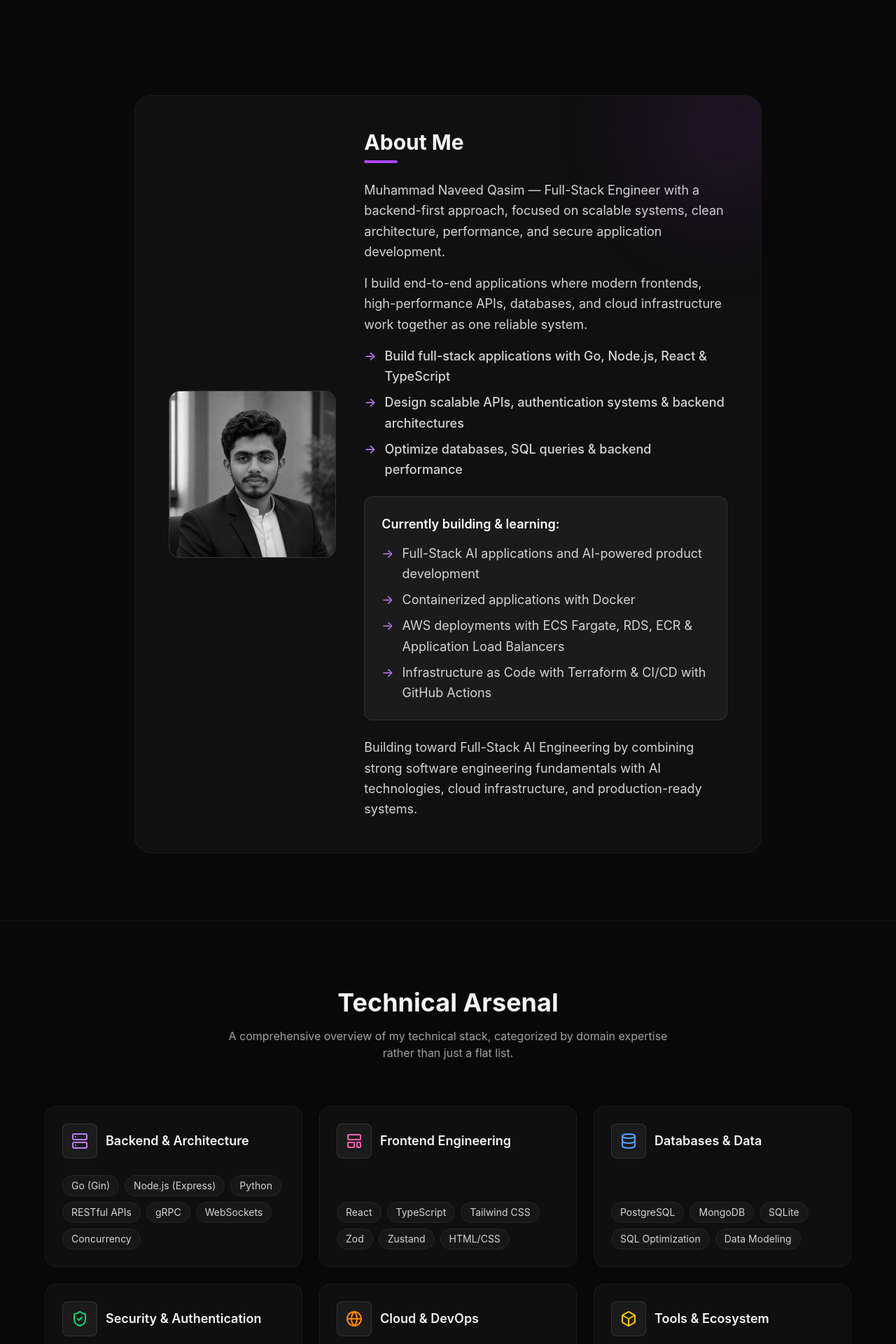
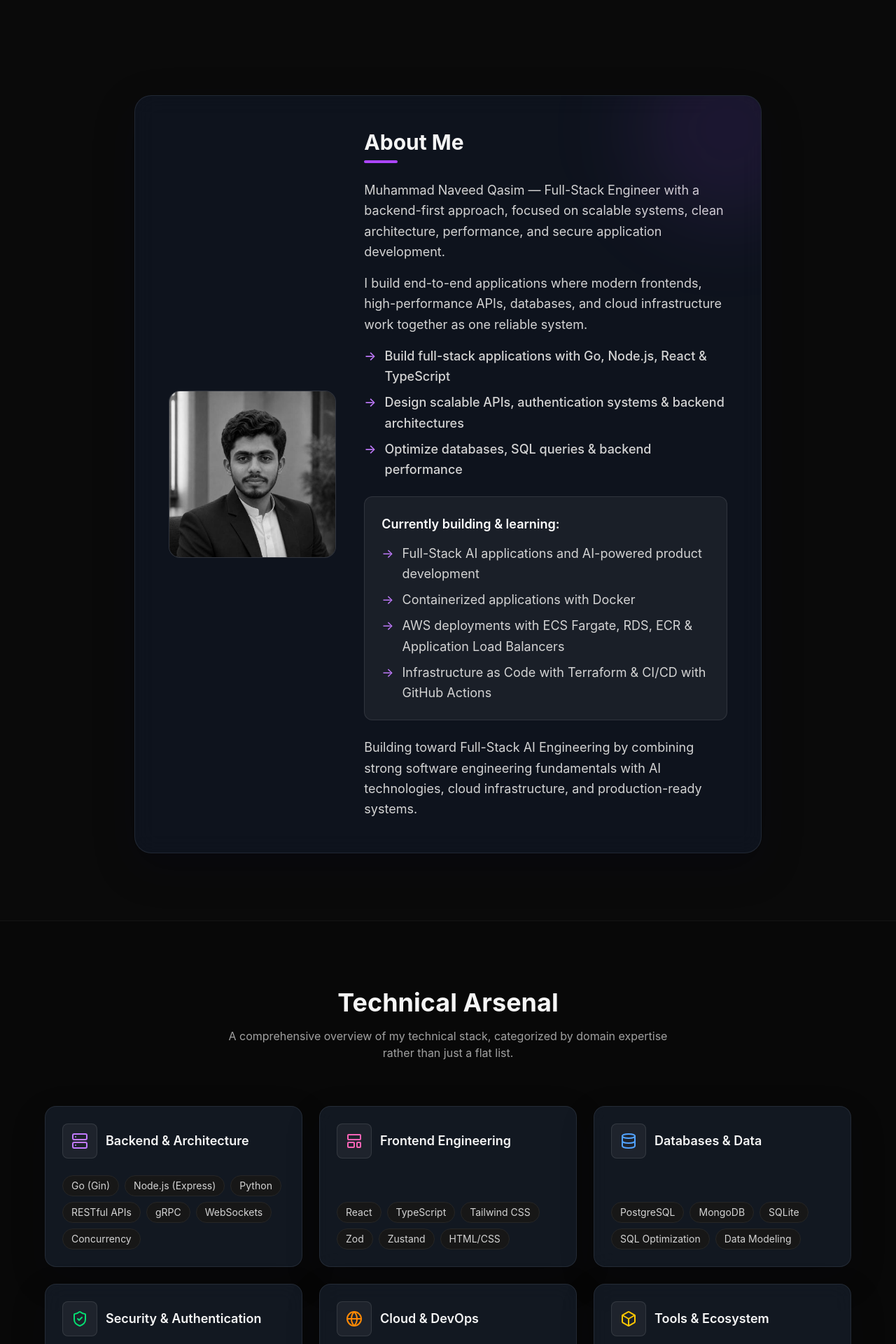
Before and after one commit to MRNaveed-stack/Portfolio, a React app: page / in a window 1280 px wide. Shown: the part 760-2680 px from the top of the page at 70% size. Built offline with nearby package versions, Linux system fonts and the light colour scheme; the HTML template or start-up script is replaced by a standard one.

Commit message:
Refresh portfolio styling and animations

```diff
--- a/src/index.css
+++ b/src/index.css
@@ -2,12 +2,13 @@
 
 @layer base {
   :root {
-    --background: #0a0a0a;
-    --foreground: #f5f5f5;
+    --background: #111827;
+    --foreground: #f8fafc;
   }
 
   html {
     scroll-behavior: smooth;
+    scroll-padding-top: 5rem;
   }
 
   body {
@@ -15,36 +16,124 @@
     color: var(--foreground);
     font-family: 'Inter', system-ui, -apple-system, sans-serif;
     overflow-x: hidden;
+    background-image:
+      radial-gradient(circle at 15% 15%, rgba(59, 130, 246, 0.10), transparent 30%),
+      radial-gradient(circle at 85% 35%, rgba(139, 92, 246, 0.08), transparent 28%),
+      linear-gradient(rgba(255,255,255,0.018) 1px, transparent 1px),
+      linear-gradient(90deg, rgba(255,255,255,0.018) 1px, transparent 1px);
+    background-size: auto, auto, 48px 48px, 48px 48px;
+    background-attachment: fixed;
+  }
+
+  ::selection {
+    background: rgba(139, 92, 246, 0.35);
+    color: #ffffff;
   }
 }
 
 @layer utilities {
   .glass {
-    background: rgba(255, 255, 255, 0.03);
-    backdrop-filter: blur(10px);
-    -webkit-backdrop-filter: blur(10px);
-    border: 1px solid rgba(255, 255, 255, 0.05);
+    background: rgba(30, 41, 59, 0.52);
+    backdrop-filter: blur(14px);
+    -webkit-backdrop-filter: blur(14px);
+    border: 1px solid rgba(148, 163, 184, 0.14);
+    box-shadow: 0 18px 50px rgba(2, 6, 23, 0.18);
+    transition: background 0.35s ease, border-color 0.35s ease, box-shadow 0.35s ease, transform 0.35s ease;
+  }
+
+  .glass:hover {
+    background: rgba(30, 41, 59, 0.68);
+    border-color: rgba(129, 140, 248, 0.28);
+    box-shadow: 0 24px 60px rgba(2, 6, 23, 0.28);
   }
 
   .glass-card {
-    background: rgba(20, 20, 20, 0.6);
-    backdrop-filter: blur(12px);
-    -webkit-backdrop-filter: blur(12px);
-    border: 1px solid rgba(255, 255, 255, 0.05);
-    box-shadow: 0 4px 30px rgba(0, 0, 0, 0.1);
+    background: rgba(17, 24, 39, 0.68);
+    backdrop-filter: blur(16px);
+    -webkit-backdrop-filter: blur(16px);
+    border: 1px solid rgba(148, 163, 184, 0.15);
+    box-shadow: 0 20px 60px rgba(2, 6, 23, 0.24);
   }
 
   .text-gradient {
     background-clip: text;
     -webkit-background-clip: text;
     -webkit-text-fill-color: transparent;
-    background-image: linear-gradient(to right, #ffffff, #a0a0a0);
+    background-image: linear-gradient(100deg, #f8fafc 10%, #c4b5fd 48%, #93c5fd 90%);
+    background-size: 200% auto;
+    animation: gradient-shift 7s ease-in-out infinite;
   }
 
   .text-gradient-accent {
     background-clip: text;
     -webkit-background-clip: text;
     -webkit-text-fill-color: transparent;
-    background-image: linear-gradient(to right, #8b5cf6, #3b82f6);
+    background-image: linear-gradient(100deg, #a78bfa, #60a5fa, #a78bfa);
+    background-size: 200% auto;
+    animation: gradient-shift 6s ease-in-out infinite;
+  }
+
+  .nav-link {
+    position: relative;
+    transition: color 0.25s ease;
+  }
+
+  .nav-link::after {
+    content: '';
+    position: absolute;
+    left: 0;
+    bottom: -8px;
+    width: 100%;
+    height: 2px;
+    border-radius: 999px;
+    background: linear-gradient(90deg, #a78bfa, #60a5fa);
+    transform: scaleX(0);
+    transform-origin: center;
+    transition: transform 0.25s ease;
+  }
+
+  .nav-link:hover::after {
+    transform: scaleX(1);
+  }
+
+  .animate-float-slow {
+    animation: float-slow 8s ease-in-out infinite;
+  }
+
+  .animate-float-reverse {
+    animation: float-reverse 10s ease-in-out infinite;
+  }
+
+  .animate-glow {
+    animation: soft-glow 4s ease-in-out infinite;
   }
 }
+
+@keyframes float-slow {
+  0%, 100% { transform: translate3d(0, 0, 0) scale(1); }
+  50% { transform: translate3d(0, -18px, 0) scale(1.04); }
+}
+
+@keyframes float-reverse {
+  0%, 100% { transform: translate3d(0, 0, 0) scale(1); }
+  50% { transform: translate3d(12px, 16px, 0) scale(1.06); }
+}
+
+@keyframes soft-glow {
+  0%, 100% { opacity: 0.45; }
+  50% { opacity: 0.9; }
+}
+
+@keyframes gradient-shift {
+  0%, 100% { background-position: 0% 50%; }
+  50% { background-position: 100% 50%; }
+}
+
+@media (prefers-reduced-motion: reduce) {
+  html { scroll-behavior: auto; }
+  *, *::before, *::after {
+    animation-duration: 0.01ms !important;
+    animation-iteration-count: 1 !important;
+    transition-duration: 0.01ms !important;
+  }
+}
```
